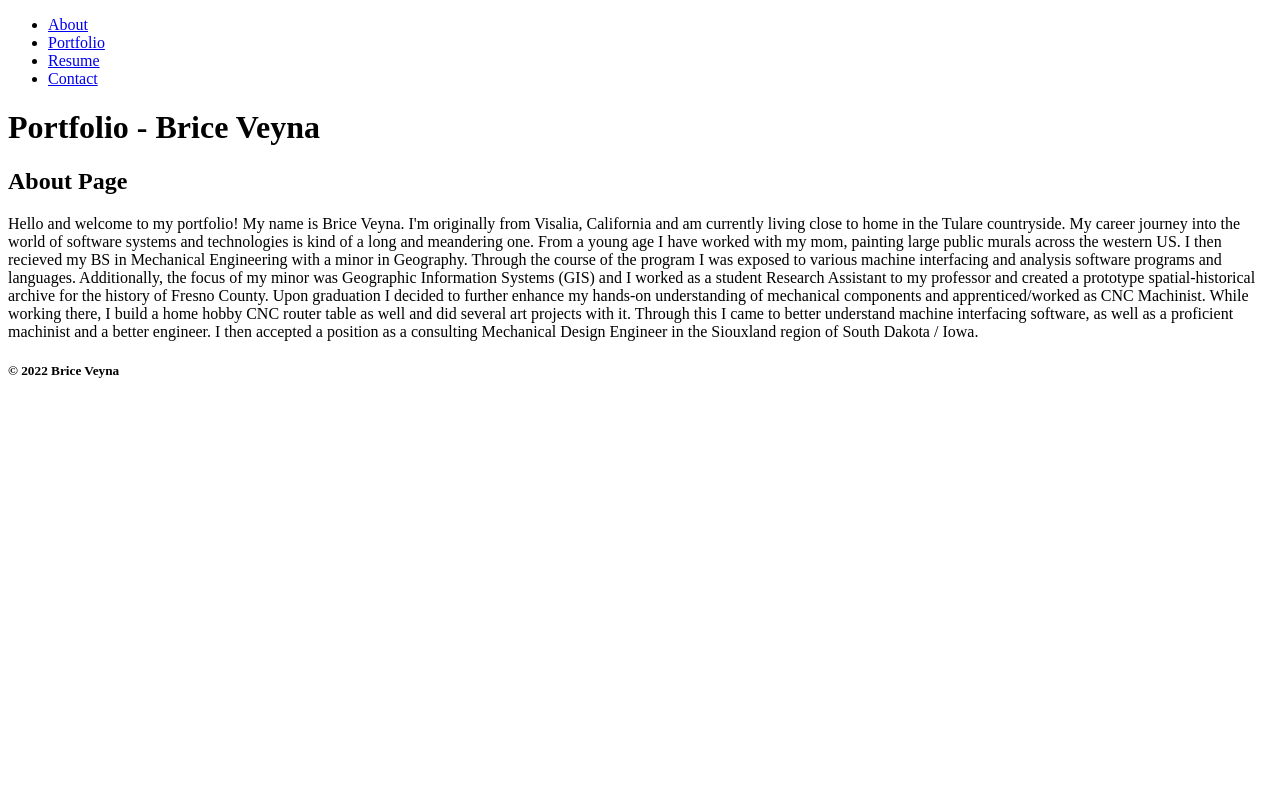
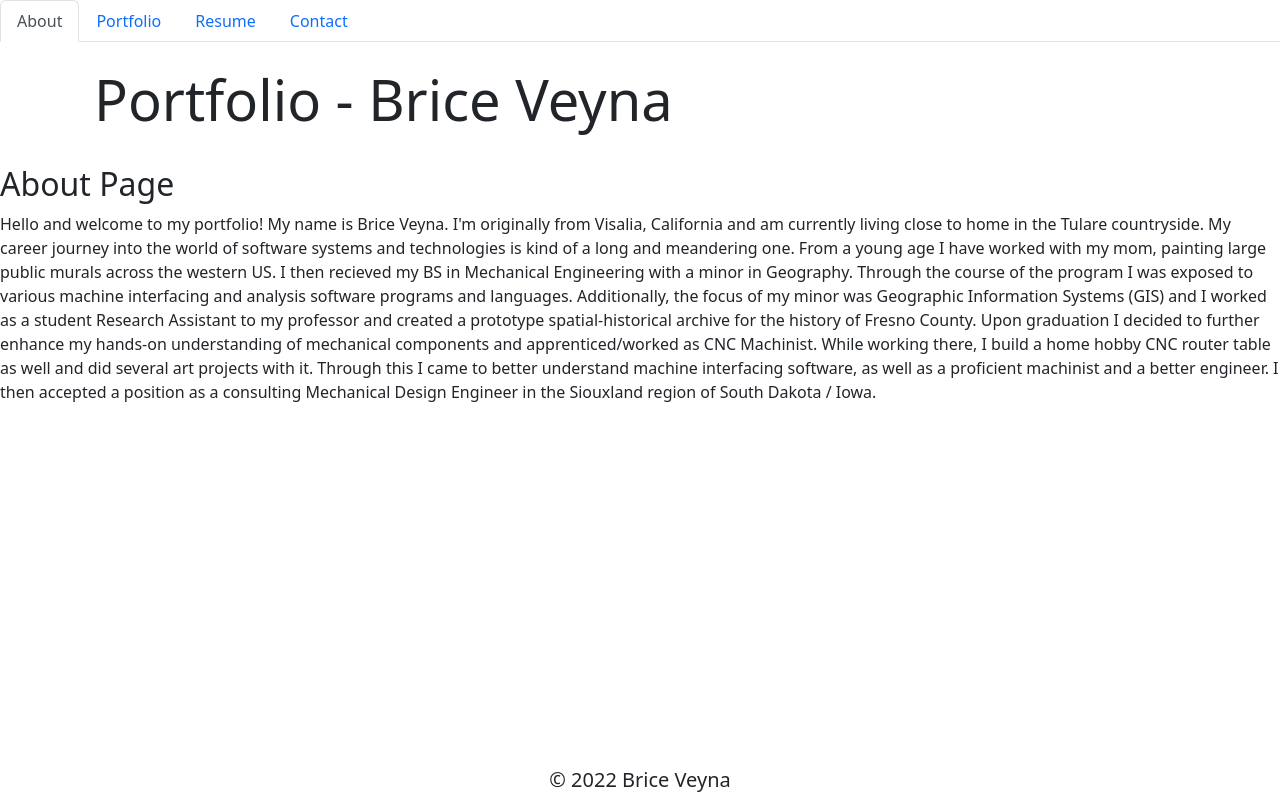
Before and after one commit to BriceVeyna/Software-Dev-Portfolio, a React (Create React App) app: page / in a window 1280 px wide. Built offline with nearby package versions, Linux system fonts and the light colour scheme.

Commit message:
Add header and footer base styling

```diff
--- a/src/components/Footer.js
+++ b/src/components/Footer.js
@@ -1,8 +1,17 @@
 import React from 'react';
+
+const styles = {
+    card: {
+        position: 'fixed',
+        bottom: 0,
+        left: 0,
+        width: '100%',
+    },
+};
 
 function Footer() {
     return (
-        <footer>
+        <footer className='text-center' style={styles.card}>
             <h5>&copy; 2022 Brice Veyna</h5>
         </footer>
     );
--- a/src/components/Header.js
+++ b/src/components/Header.js
@@ -2,8 +2,10 @@ import React from 'react';
 
 function Header() {
     return (
-        <header>
-            <h1>Portfolio - Brice Veyna</h1>
+        <header className='jumbotron jumbotron-fluid'>
+            <div className='container p-4'>
+                <h1 className='display-4'>Portfolio - Brice Veyna</h1>
+            </div>
         </header>
     );
 }
--- a/src/index.js
+++ b/src/index.js
@@ -1,6 +1,7 @@
 import React from 'react';
 import ReactDOM from 'react-dom';
 import App from './App';
+import 'bootstrap/dist/css/bootstrap.min.css';
 
 ReactDOM.render(
   <React.StrictMode>
```
